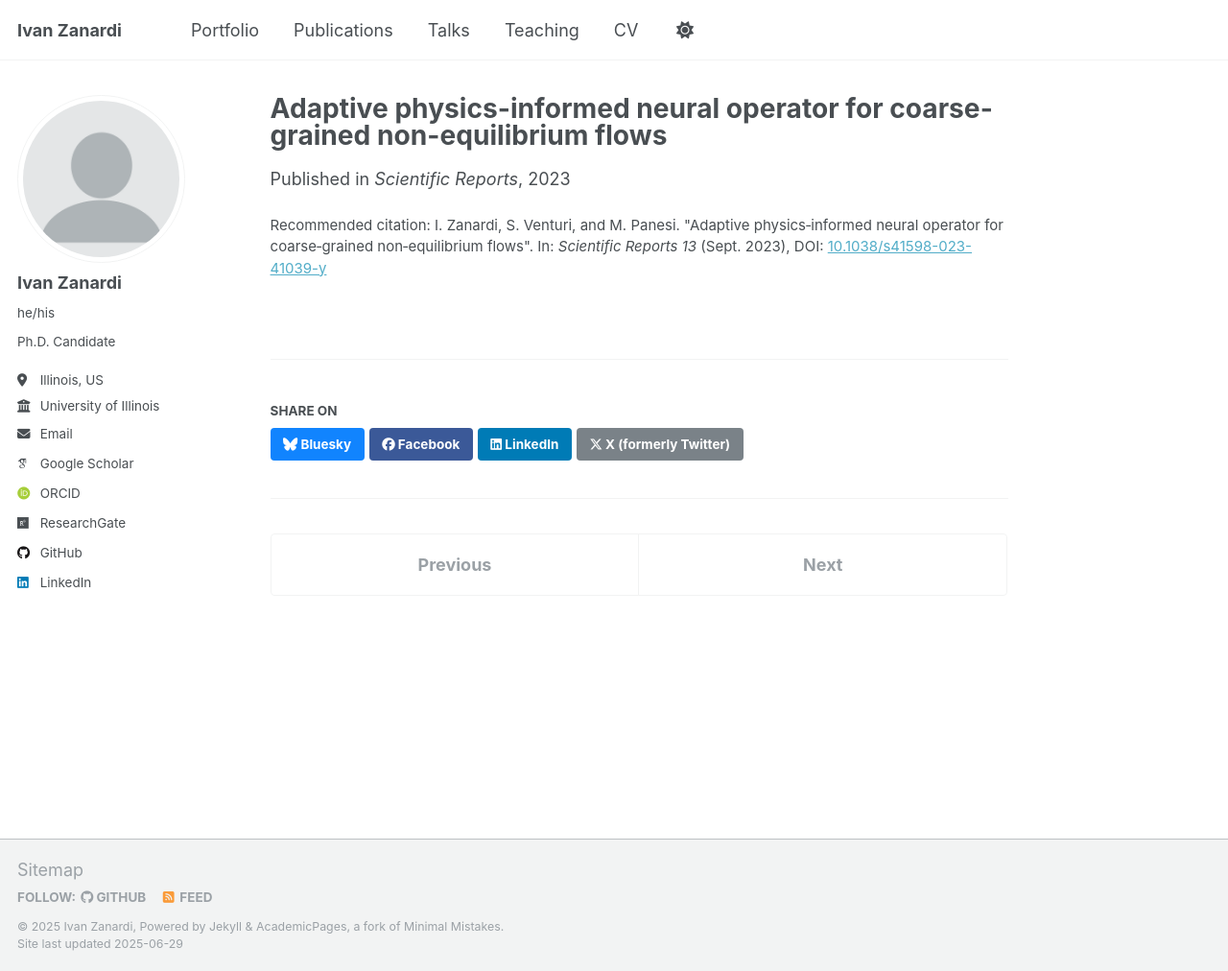
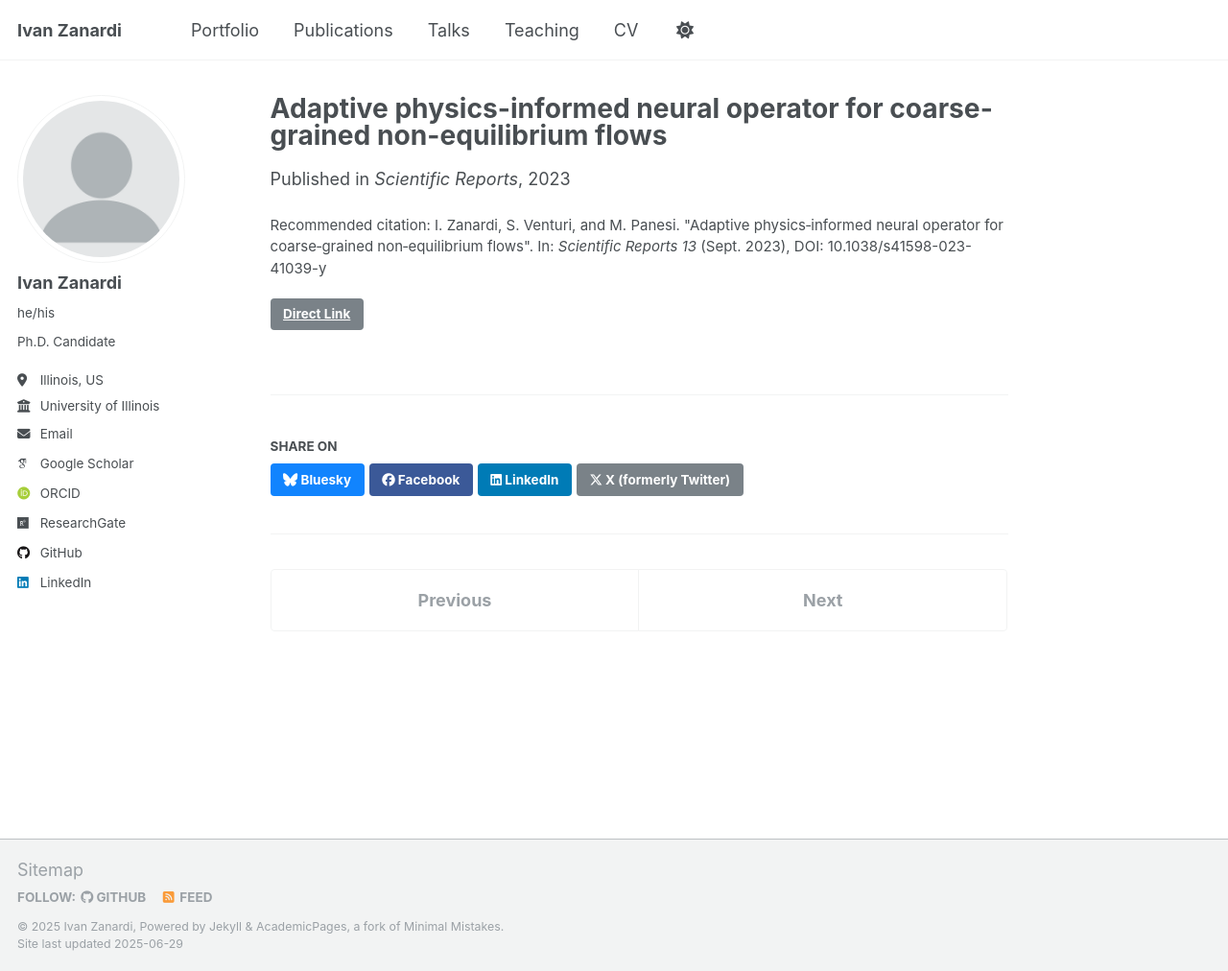
Before and after one commit to ivanZanardi/ivanzanardi.github.io, a Jekyll site: the page built from _publications/2023-09-adaptive-physics-informed-neural-operator-for-coarse-grained-non-equilibrium-flows.md, in a window 1280 px wide and 1012 px high. Shown: the whole window at 96% size. Built offline with Jekyll 4.4.1, drawn with Linux system fonts in a browser that asks for light colours; some web fonts are replaced; a script that is not in the unit is left out; part of the change alters nothing that is shown.

Commit message:
Update 2023-09-adaptive-physics-informed-neural-operator-for-coarse-grained-non-equilibrium-flows.md

```diff
--- a/_publications/2023-09-adaptive-physics-informed-neural-operator-for-coarse-grained-non-equilibrium-flows.md
+++ b/_publications/2023-09-adaptive-physics-informed-neural-operator-for-coarse-grained-non-equilibrium-flows.md
@@ -3,8 +3,8 @@ title: "Adaptive physics-informed neural operator for coarse-grained non-equilib
 collection: publications
 category: manuscripts
 permalink: /publication/2023-09-adaptive-physics-informed-neural-operator-for-coarse-grained-non-equilibrium-flows
-excerpt: ''
 date: 2023-09-19
 venue: 'Scientific Reports'
-citation: 'I. Zanardi, S. Venturi, and M. Panesi. &quot;Adaptive physics‑informed neural operator for coarse‑grained non‑equilibrium flows&quot;. In: <i>Scientific Reports 13</i> (Sept. 2023), DOI: <a href="https://doi.org/10.1038/s41598-023-41039-y">10.1038/s41598-023-41039-y</a>'
+link: 'https://doi.org/10.1038/s41598-023-41039-y'
+citation: 'I. Zanardi, S. Venturi, and M. Panesi. &quot;Adaptive physics‑informed neural operator for coarse‑grained non‑equilibrium flows&quot;. In: <i>Scientific Reports 13</i> (Sept. 2023), DOI: 10.1038/s41598-023-41039-y'
 ---
```
